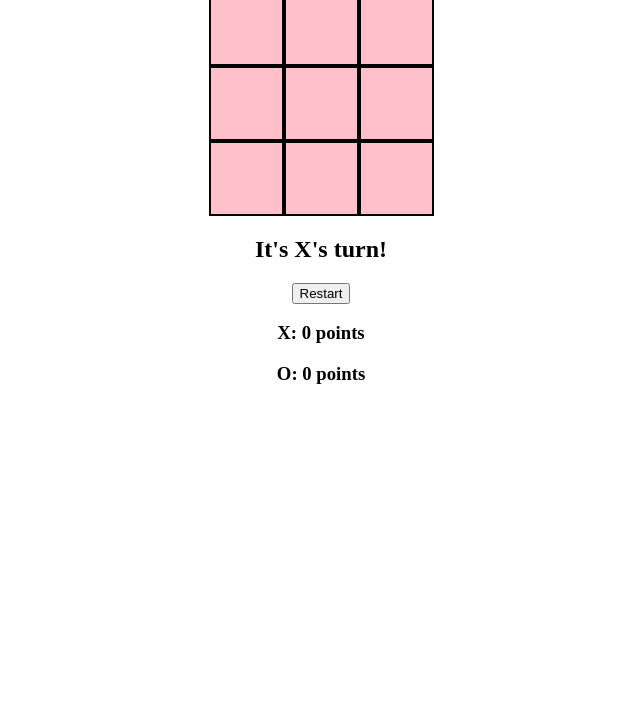
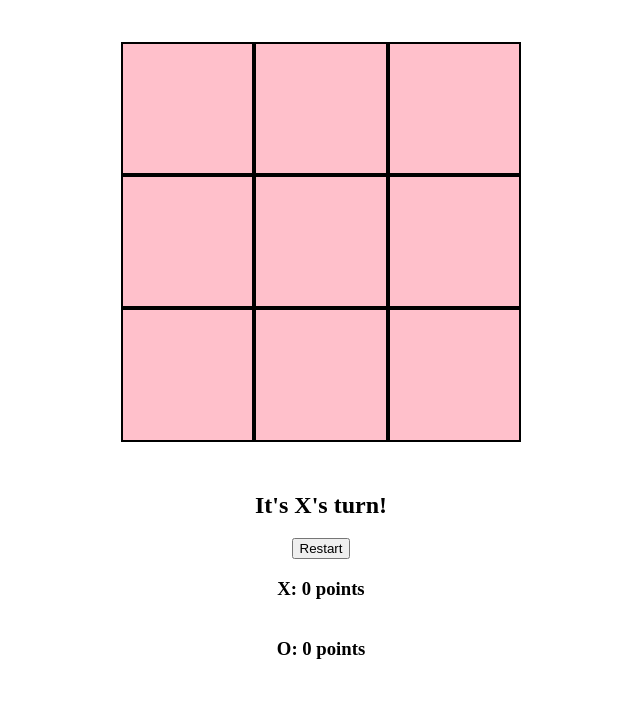
Before and after one commit to TunmiseCroissant/Tic-Tac-Toe, an Electron app: page index.html in a window 800 px wide. Shown: the part 89-800 px from the top of the page, without its empty margins (79-719 px from the left). Drawn offline with Linux system fonts and the light colour scheme.

Commit message:
added scalabilty

```diff
--- a/style.css
+++ b/style.css
@@ -1,26 +1,51 @@
 * {
     box-sizing: border-box;
+
+}
+html, body {
+  height: 100%;
+  margin: 0;
+  padding: 0;
 }
 
 .cell {
+    display: flex;
+    justify-content: center;
+    align-items: center;
     border: 2px solid;
     border-color: black;
-    width: 75px;
-    height: 75px;
+    width: 100%;
+    height: 100%;
     text-align: center;
-    font-size: 70px;
+    font-size: clamp(2vw, 8vw, 8vw);
     transition: 1s ease;
+    aspect-ratio: 1 / 1;
+    max-width: 100%;
+    max-height: 100%;
 }
 
 #cellContainer {
     display: grid;
-    grid-template-columns: repeat(3, auto);
-    width: 225px;
-    margin: auto;
+    grid-template-columns: repeat(3, 1fr);
+    width: 50vmin;
+    height: 50vmin;
+    margin: 30px;
     background-color: pink;
+    aspect-ratio: 1 / 1;
 }
 
 #gameContainer {
-    margin: auto;
+    margin: 0px;
     text-align: center;
+    height: 100vh;
+    width: 100%;
+    display: flex;
+    justify-content: top;
+    align-items: center;
+    flex-direction: column;
+    gap: 0;
 }
+
+h1 {
+    font-size: clamp(5vw, 5vw, 5vw);
+}
```
